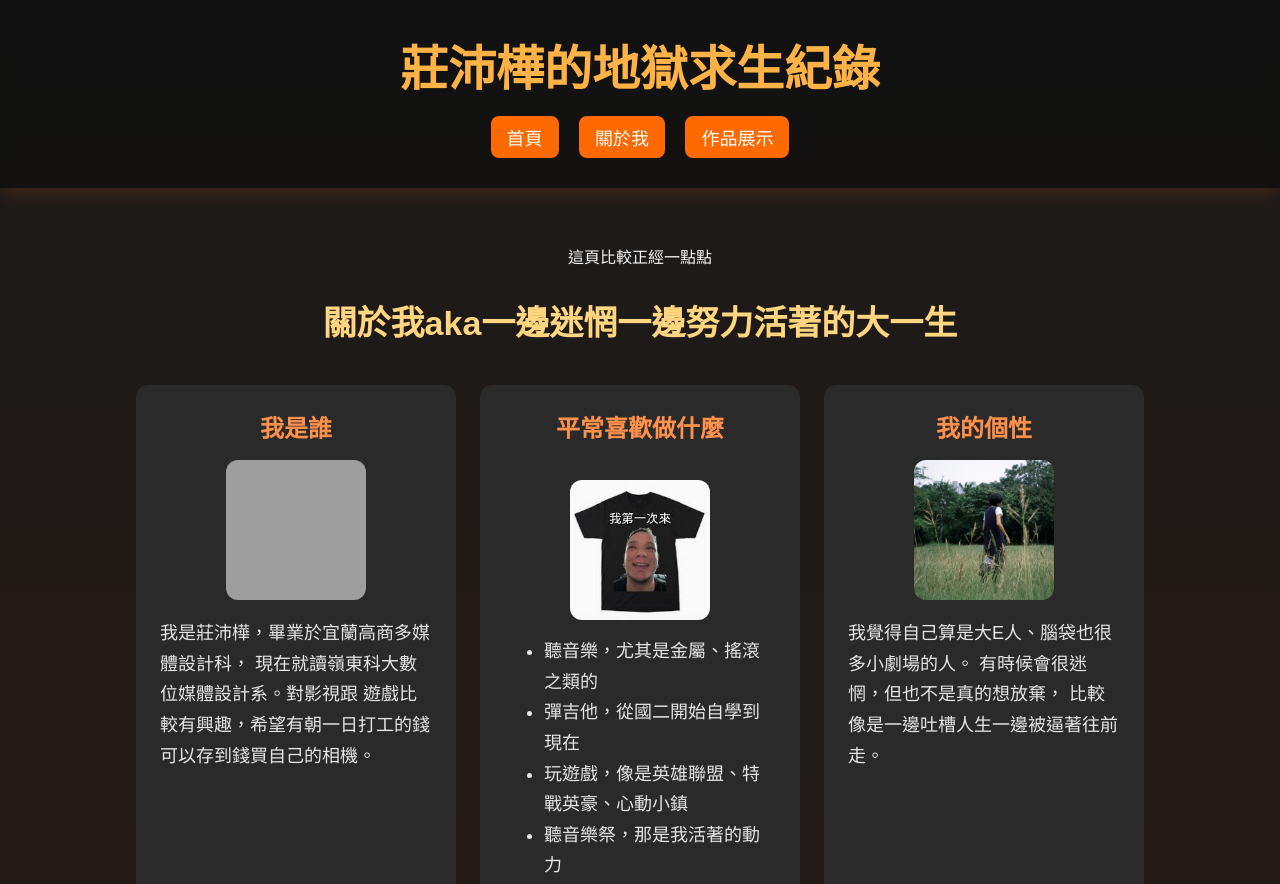
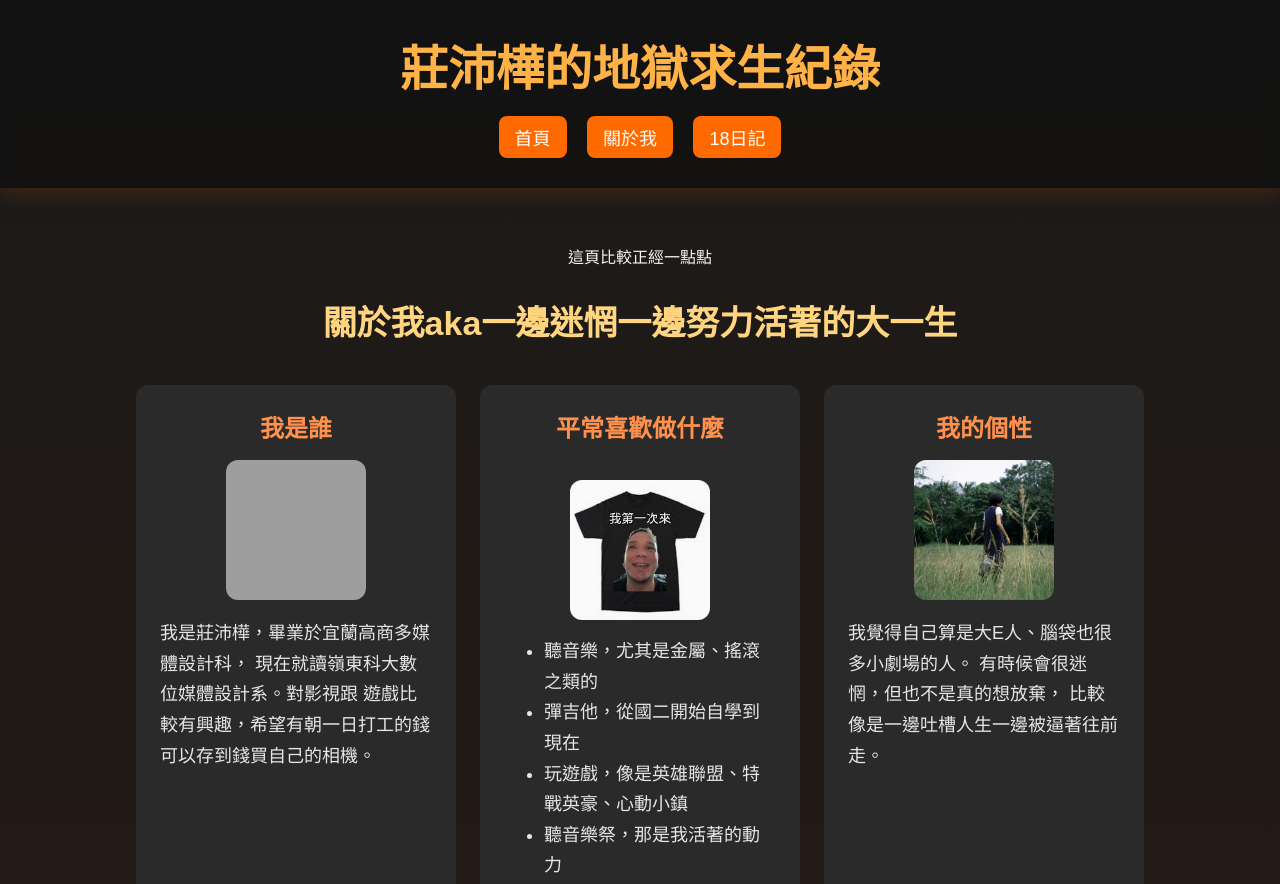
Before and after one commit to peihau0806/peihau0806.github.io, a plain HTML site: page about.html in a window 1280 px wide. Shown: the top 884 px of the page. Drawn offline with Linux system fonts and the light colour scheme; grey boxes are pictures that could not be loaded.

Commit message:
修改錯誤

```diff
--- a/about.html
+++ b/about.html
@@ -13,7 +13,7 @@
     <nav>
         <a href="index.html">首頁</a>
         <a href="about.html">關於我</a>
-        <a href="works.html">作品展示</a>
+        <a href="works.html">18日記</a>
     </nav>
 </header>
 
```
Also changed, not shown: index.html (+1 -1 lines).
